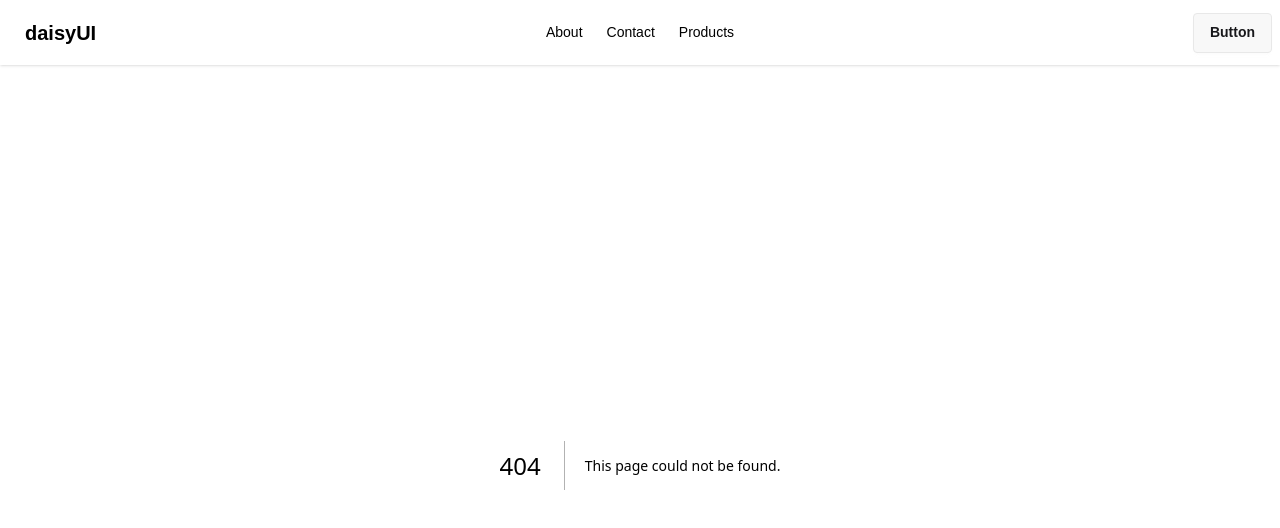
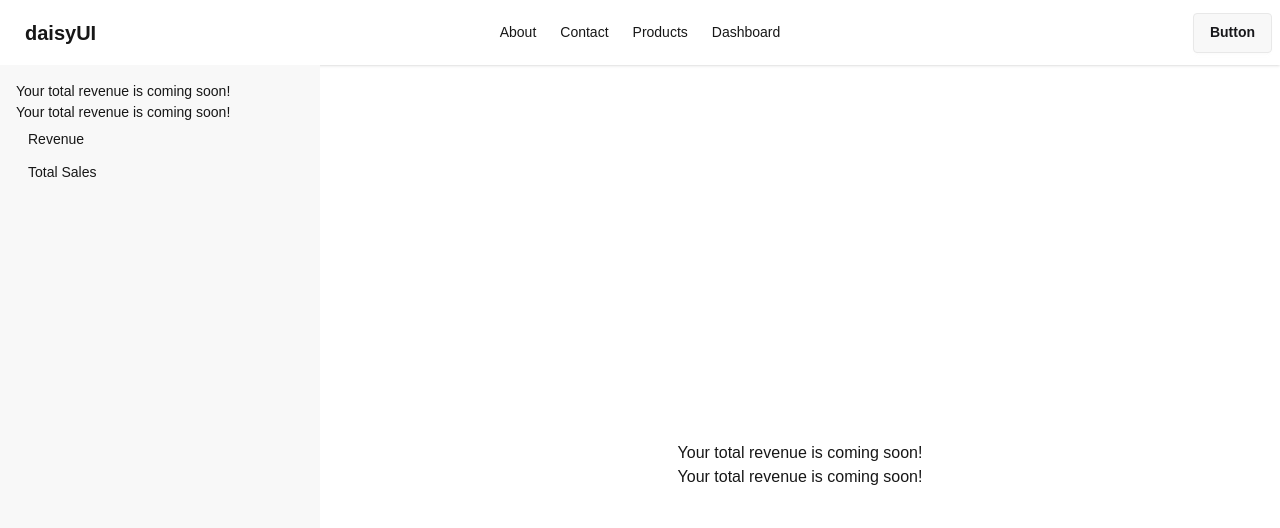
Before and after one commit to Aminulislam98/My-next-app, a Next.js app: page /dashboard/revenue in a window 1280 px wide. Before the commit this address had no page. Shown: the top 528 px of the page. Built offline with nearby package versions, Linux system fonts and the light colour scheme.

Commit message:
made layout and displayed dynamically

```diff
--- a/src/SharedLayout/Navbar/Navbar.jsx
+++ b/src/SharedLayout/Navbar/Navbar.jsx
@@ -11,6 +11,9 @@
       </li>
       <li>
         <Link href={"/product"}>Products</Link>
+      </li>
+      <li>
+        <Link href={"/dashboard"}>Dashboard</Link>
       </li>
     </>
   );
--- /dev/null
+++ b/src/app/dashboard/layout.jsx
@@ -0,0 +1,34 @@
+import Link from "next/link";
+import React from "react";
+
+const DashBoardLayout = ({ children }) => {
+  return (
+    <div className="drawer lg:drawer-open">
+      <input id="my-drawer-3" type="checkbox" className="drawer-toggle" />
+      <div className="drawer-content flex flex-col items-center justify-center">
+        {children}
+        <label htmlFor="my-drawer-3" className="btn drawer-button lg:hidden">
+          Open drawer
+        </label>
+      </div>
+      <div className="drawer-side">
+        <label
+          htmlFor="my-drawer-3"
+          aria-label="close sidebar"
+          className="drawer-overlay"
+        ></label>
+        <ul className="menu bg-base-200 min-h-full w-80 p-4">
+          {children}
+          <li>
+            <Link href={"/dashboard/revenue"}>Revenue</Link>
+          </li>
+          <li>
+            <Link href={"/dashboard/totalSale"}>Total Sales</Link>
+          </li>
+        </ul>
+      </div>
+    </div>
+  );
+};
+
+export default DashBoardLayout;
--- /dev/null
+++ b/src/app/dashboard/page.jsx
@@ -0,0 +1,7 @@
+import React from "react";
+
+const Dashboard = () => {
+  return <div></div>;
+};
+
+export default Dashboard;
--- /dev/null
+++ b/src/app/dashboard/revenue/page.jsx
@@ -0,0 +1,12 @@
+import React from "react";
+
+const Revenue = () => {
+  return (
+    <div>
+      Your total revenue is coming soon!
+      <h2>Your total revenue is coming soon!</h2>
+    </div>
+  );
+};
+
+export default Revenue;
--- /dev/null
+++ b/src/app/dashboard/totalSale/page.jsx
@@ -0,0 +1,7 @@
+import React from "react";
+
+const TotalSale = () => {
+  return <div>Your Total sales is coming soon!</div>;
+};
+
+export default TotalSale;
```
